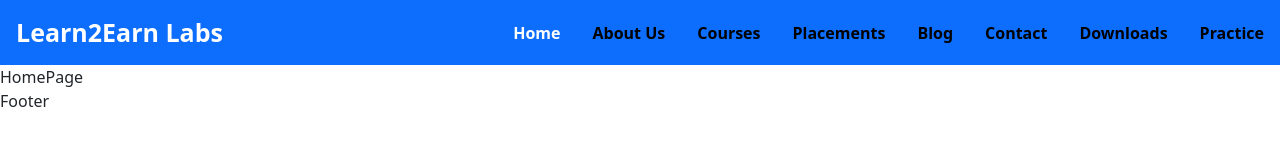
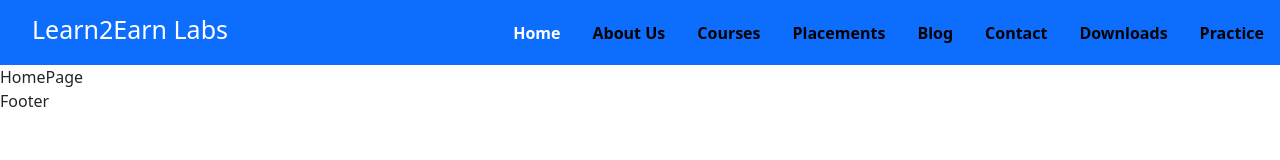
Before and after one commit to Rohit-Singh-Repos/learntoearnlabs, a React (Create React App) app: page / in a window 1280 px wide. Shown: the top 160 px of the page. Built offline with nearby package versions, Linux system fonts and the light colour scheme.

Commit message:
Updated Code Flow

```diff
--- a/src/layout/header/index.jsx
+++ b/src/layout/header/index.jsx
@@ -14,7 +14,7 @@ export const Header = React.memo(() => {
         <Bars />
         <NavBrand>
             <NavBrandLink to="/">
-                Learn2Earn Labs
+                <h1 className="brand-name">Learn2Earn Labs</h1>
             </NavBrandLink>
         </NavBrand>
         <NavMenu>
--- a/src/pages/home/Home.jsx
+++ b/src/pages/home/Home.jsx
@@ -1,7 +1,7 @@
 import React from 'react'
 
-export const HomePage = () => {
+export const HomePage = React.memo(() => {
   return (
     <div>HomePage</div>
   )
-}
+})
--- a/src/styles/header/headerStyle.js
+++ b/src/styles/header/headerStyle.js
@@ -19,7 +19,7 @@ export const NavBrandLink = styled(Link)`
   font-weight: bold;
   align-items: center;
   text-decoration: none;
-  padding: 0 1rem;
+  padding: 0 2rem;
   height: 100%;
   cursor: pointer;
   &:hover {
@@ -59,8 +59,10 @@ export const NavBrand = styled.div`
   display: flex;
   align-items: center;
   margin-right: -15px;
-  font-size: 25px;
   color: #fff;
+  .brand-name{
+    font-size: 25px;
+  }
   /* Second Nav */
   /* margin-right: 24px; */
   /* Third Nav */
```
